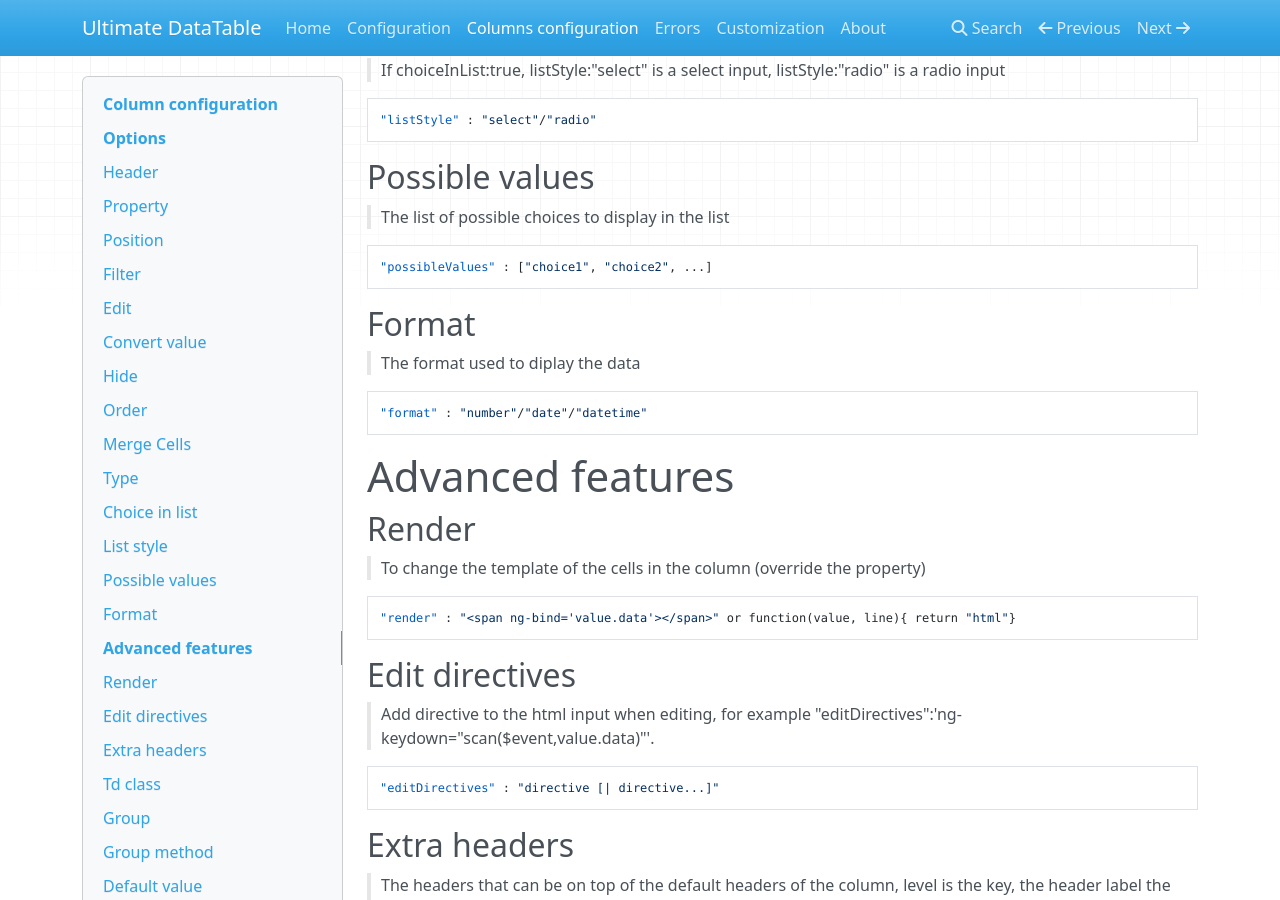
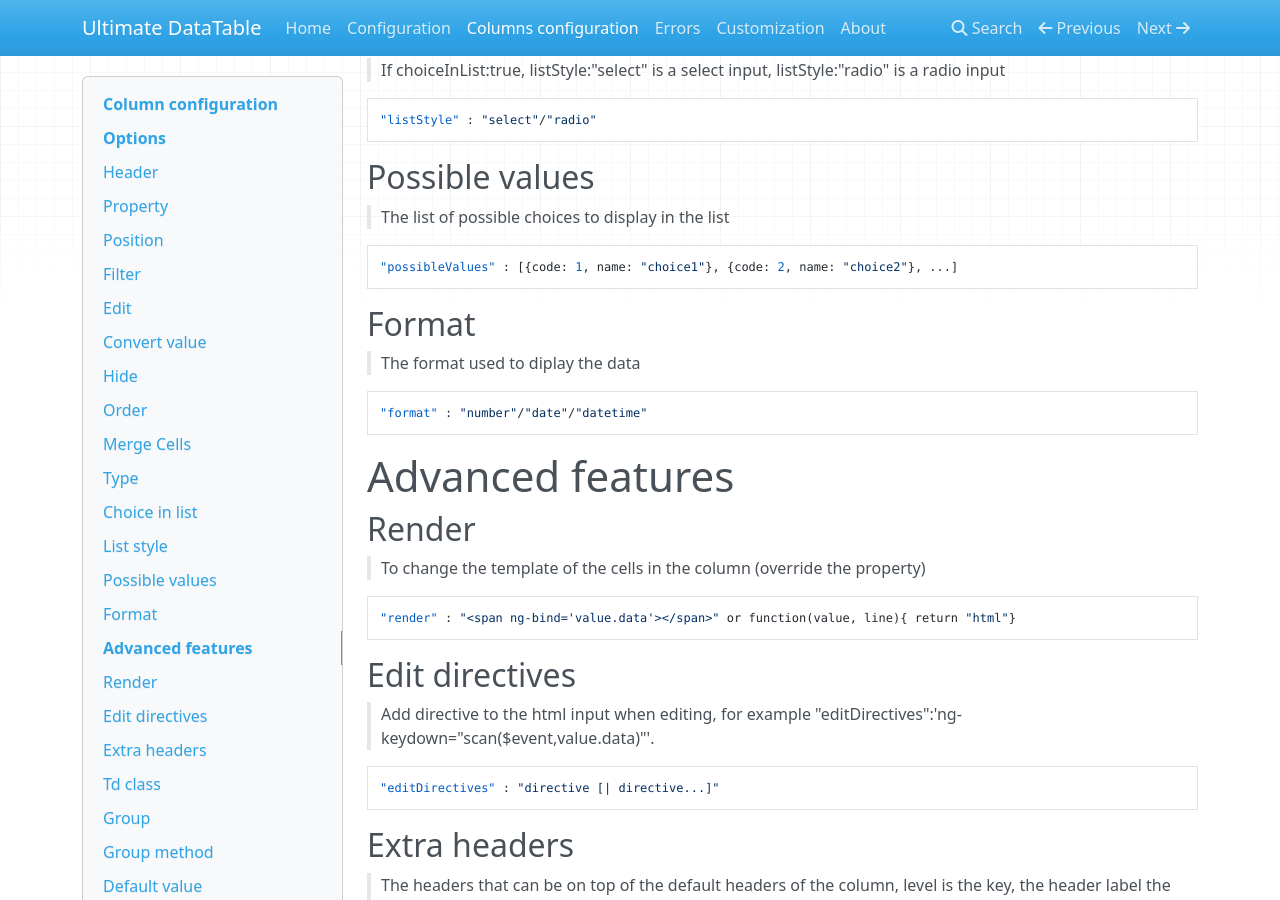
Before and after one commit to institut-de-genomique/Ultimate-DataTable, an MkDocs documentation site: the page built from docs/columns-configuration.md, in a window 1280 px wide and 900 px high, scrolled down 2221 px. Built offline with MkDocs 1.6.1, drawn with Linux system fonts in a browser that asks for light colours; nearby versions of some CDN libraries; old or Windows-style settings are respelled for this version of MkDocs.

Commit message:
Correct doc for choice in list

````diff
--- a/docs/columns-configuration.md
+++ b/docs/columns-configuration.md
@@ -85,7 +85,7 @@
 ##Possible values
 > The list of possible choices to display in the list
 ```json
-"possibleValues" : ["choice1", "choice2", ...]
+"possibleValues" : [{code: 1, name: "choice1"}, {code: 2, name: "choice2"}, ...]
 ```
 ##Format
 > The format used to diplay the data
````
